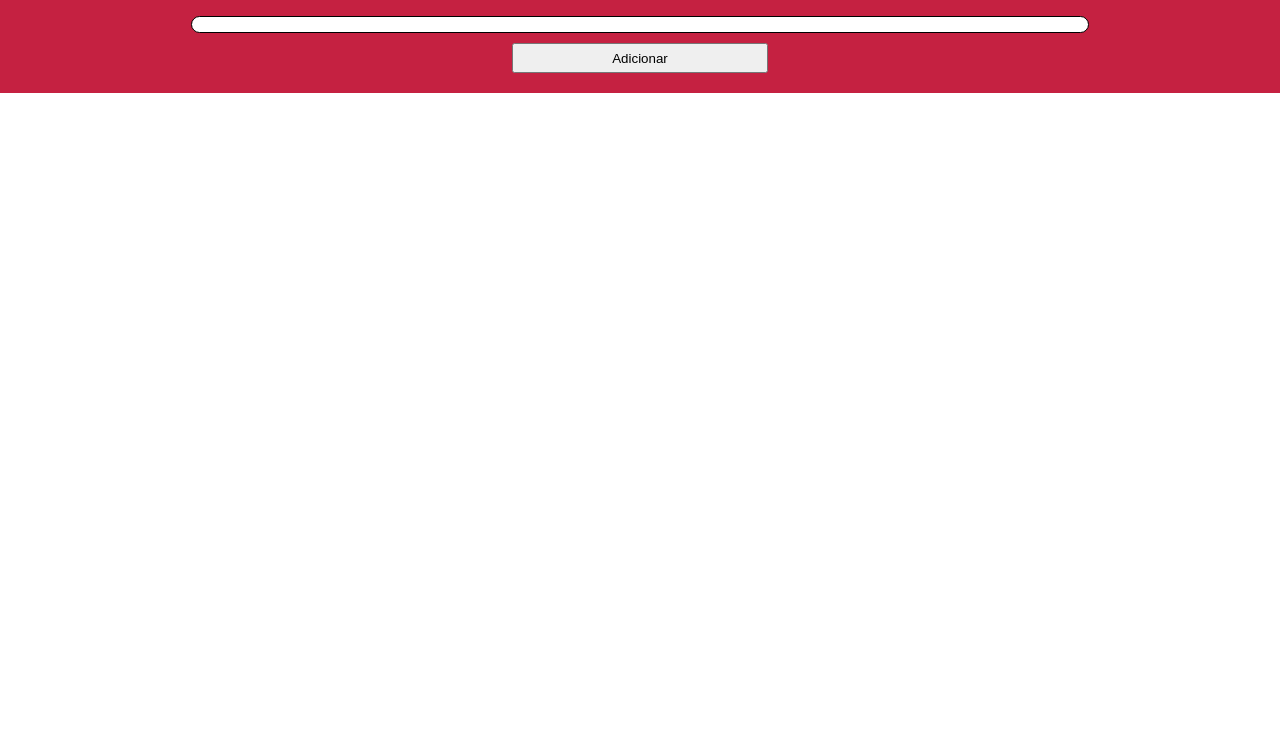
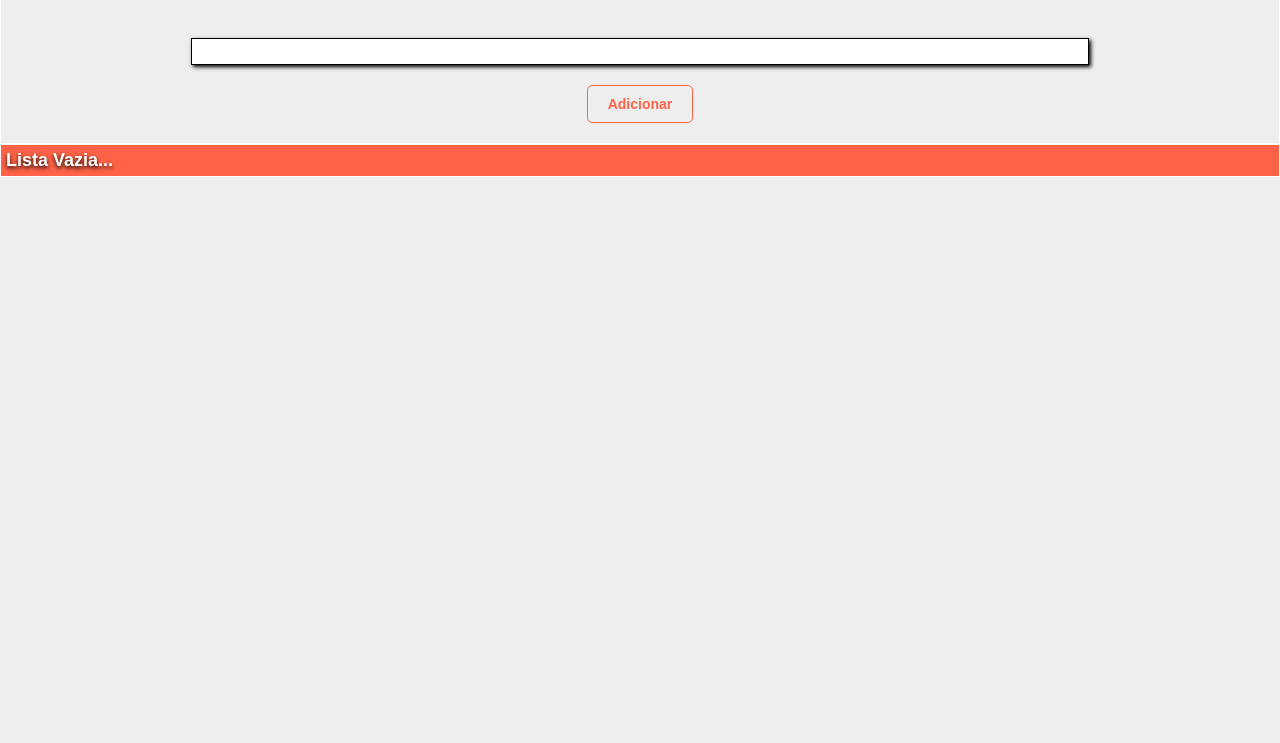
Before and after one commit to JeanLuca999/Lista-De-Tarefas, a plain HTML site: page index.html in a window 1280 px wide. Shown: the part 57-800 px from the top of the page. Drawn offline with Linux system fonts and the light colour scheme.

Commit message:
mudança no design

```diff
--- a/css/styles.css
+++ b/css/styles.css
@@ -1,6 +1,7 @@
 * {
     margin: 0;
     padding: 0;
+    outline: 0;
 }
 
 html {
@@ -9,13 +10,15 @@ html {
 
 body {
     font-family: 'Poppins', sans-serif;
+    background-color:  rgb(238, 238, 238);
 }
 
 main {
-    background-color: rgb(230, 21, 63);
+    background-color: tomato;
 }
 
 h1 {
+    font-size: 3rem;
     text-align: center;
     text-shadow: 0 2px 2px black;
     color: white;
@@ -25,22 +28,62 @@ h1 {
 
 .list-container {
     padding: 20px;
-    background-color: rgb(197, 33, 65);
+    background-color: rgb(238, 238, 238);
+
+    border: 1px solid white;
 }
 
 #nova-tarefa {
     display: block;
+
+    font-size: 1.4rem;
+
     width: 70vw;
-    margin: 10px auto;
+    height: 25px;
+    margin: 20px auto;
 
     border: 1px solid black;
-    border-radius: 20px;
+
+    box-shadow: 2px 2px 4px black;
 }
 
 #adicionar {
     display: block;
-    width: 20vw;
-    height: 30px;
+
+    font-size: 1.4rem;
+    font-weight: bold;
 
     margin: 0 auto;
+
+    padding: 10px 20px;
+
+    background-color: transparent;
+
+    color: tomato;
+
+    border: 1px solid tomato;
+    border-radius: 5px;
+
+    transition: 0.4s ease;
 }
+
+#adicionar:hover {
+    background-color: white;
+
+}
+
+h2 {
+    font-size: 1.8rem;
+    text-shadow: 0 2px 4px black;
+    color: white;
+
+    padding: 5px;
+
+    border: 1px solid white;
+
+    background-color: tomato;
+}
+
+#itens {
+
+}
--- a/index.html
+++ b/index.html
@@ -13,6 +13,9 @@
             <input type="text" id="nova-tarefa">
             <button id="adicionar">Adicionar</button>
         </section>
+        <section id="itens">
+            <h2>Lista Vazia...</h2>
+        </section>
     </main>
     <script src="js/script.js"></script>
 </body>
```
